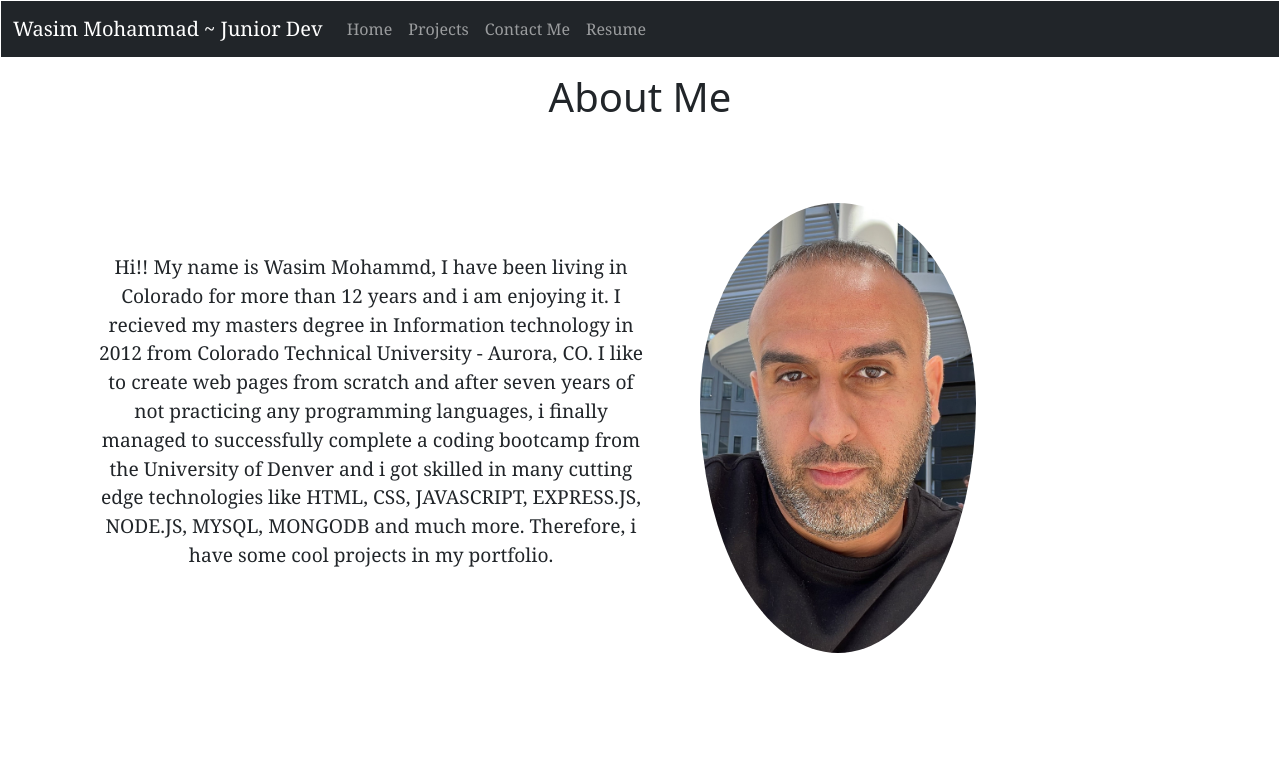
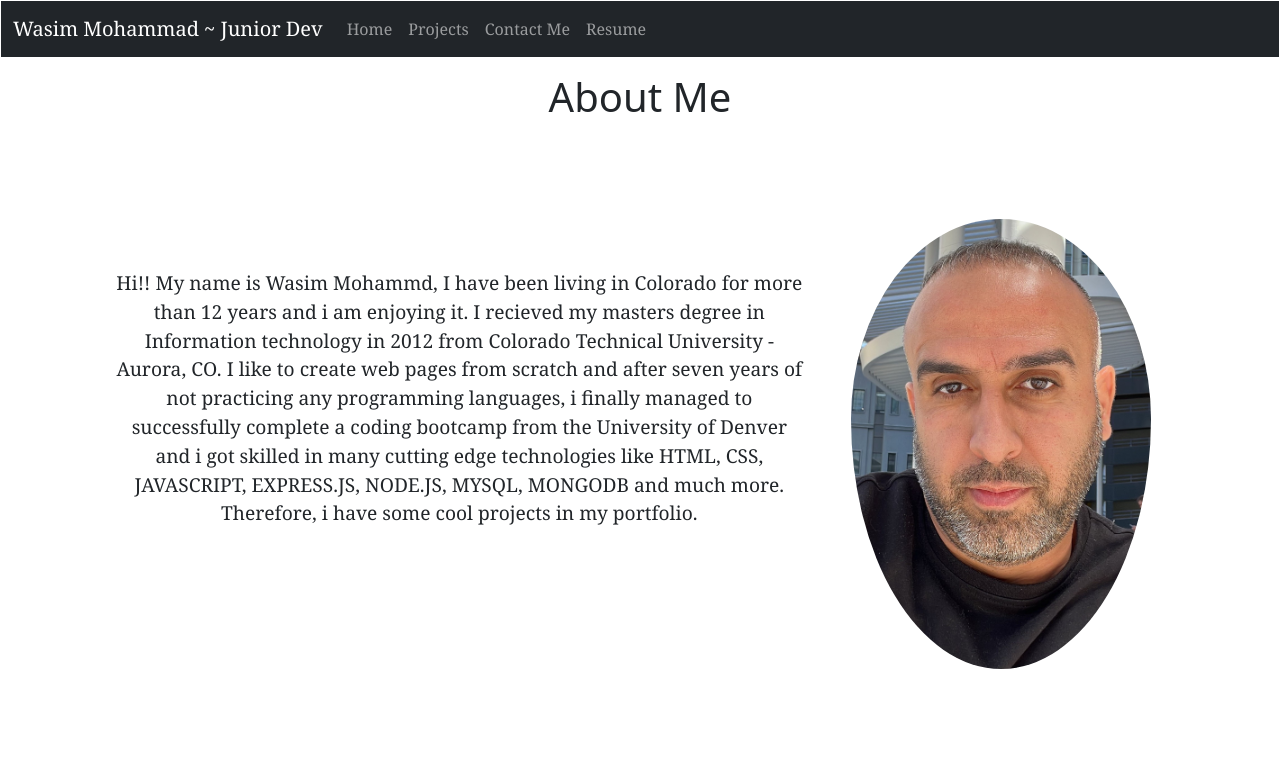
Before and after one commit to wasim202/React-Portfolio-two, a React (Create React App) app: page / in a window 1280 px wide. Shown: the top 779 px of the page. Built offline with nearby package versions, Linux system fonts and the light colour scheme.

Commit message:
fixed home  layout

```diff
--- a/src/Pages/Home/Home.js
+++ b/src/Pages/Home/Home.js
@@ -18,21 +18,30 @@ import {
 
 export default function Home() {
   return (
-    <Container>
+    <div className="container d-flex flex-column min-vh-100">
     <h1 className="m-3">About Me</h1>
-    <Row>
-    <p id='main-paragraph' className="m-3 col-8 col-xs-6 col-md-6">
+    <div className='m-3'>
+    <div className='row g-0'>
+     <div className="col-md-8">
+      <div className="card-body">
+    <p className="m-3"  id='main-paragraph'>
       Hi!! My name is Wasim Mohammd, I have been living in Colorado for more than 12 years and i am enjoying it. I recieved my masters degree in
       Information technology in 2012 from Colorado Technical University -
       Aurora, CO. I like to create web pages from scratch and after seven years of not practicing any programming languages, i finally managed to successfully complete a coding bootcamp from the University of Denver and i got skilled in many cutting edge technologies like HTML, CSS, JAVASCRIPT, EXPRESS.JS, NODE.JS, MYSQL, MONGODB and much more.
       Therefore, i have some cool projects in my portfolio.
       </p>
+      </div>
+      </div>
+      <div className='col-md-4'>
       <img
         id="profile"
         src={profilePic}
-        className="m-3 col-6 col-xs-5 col-md-4"
+        className="m-3"
         alt="profile picture"
-      ></img>
+      />
+      </div>
+      </div>
+
       <div className='skillsContainer'>
         <div className='icons'>
         <div className="singleIconDiv">
@@ -70,9 +79,65 @@ export default function Home() {
           </div>
         </div>
       </div>
-
-    </Row>
-    </Container>
+    </div>
+    </div>
+    //---------------------------------------------------------
+    // <Container>
+    // <h1 className="m-3">About Me</h1>
+    // <Row g-0>
+    // <p id='main-paragraph' className="m-3 col-8 col-xs-6 col-md-6">
+    //   Hi!! My name is Wasim Mohammd, I have been living in Colorado for more than 12 years and i am enjoying it. I recieved my masters degree in
+    //   Information technology in 2012 from Colorado Technical University -
+    //   Aurora, CO. I like to create web pages from scratch and after seven years of not practicing any programming languages, i finally managed to successfully complete a coding bootcamp from the University of Denver and i got skilled in many cutting edge technologies like HTML, CSS, JAVASCRIPT, EXPRESS.JS, NODE.JS, MYSQL, MONGODB and much more.
+    //   Therefore, i have some cool projects in my portfolio.
+    //   </p>
+    //   <div className='col-md-4'>
+    //   <img
+    //     id="profile"
+    //     src={profilePic}
+    //     className="m-3 col-6 col-xs-5 col-md-4"
+    //     alt="profile picture"
+    //   ></img>
+    //   </div>
+    //   <div className='skillsContainer'>
+    //     <div className='icons'>
+    //     <div className="singleIconDiv">
+    //         <SiReact className="icon"></SiReact>
+    //       </div>
+    //       <div className="singleIconDiv">
+    //         <SiNodedotjs className="icon"></SiNodedotjs>
+    //       </div>
+    //       <div className="singleIconDiv">
+    //         <SiExpress className="icon"></SiExpress>
+    //       </div>
+    //       <div className="singleIconDiv">
+    //         <SiNpm className="icon"></SiNpm>
+    //       </div>
+    //       <div className="singleIconDiv">
+    //         <SiJavascript className="icon"></SiJavascript>
+    //       </div>
+    //       <div className="singleIconDiv">
+    //         <SiHtml5 className="icon"></SiHtml5>
+    //       </div>
+    //       <div className="singleIconDiv">
+    //         <SiCss3 className="icon"></SiCss3>
+    //       </div>
+    //       <div className="singleIconDiv">
+    //         <SiBootstrap className="icon"></SiBootstrap>
+    //       </div>
+    //       <div className="singleIconDiv">
+    //         <SiHandlebarsdotjs className="icon"></SiHandlebarsdotjs>
+    //       </div>
+    //       <div className="singleIconDiv">
+    //         <SiMysql className="icon"></SiMysql>
+    //       </div>
+    //       <div className="singleIconDiv">
+    //         <SiMongodb className="icon"></SiMongodb>
+    //       </div>
+    //     </div>
+    //   </div>
+    // </Row>
+    // </Container>
 
 
     // <div className="containerA">
```
Also changed, not shown: src/components/Footer/Footer.js (+2 -6 lines).
